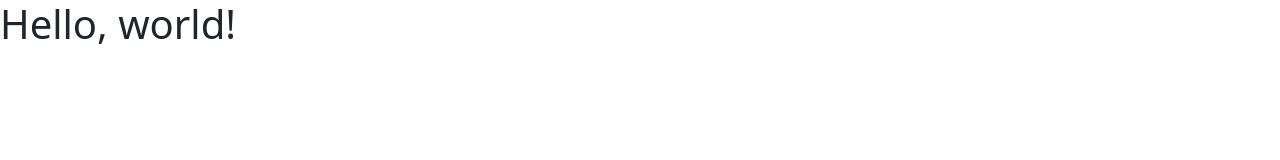
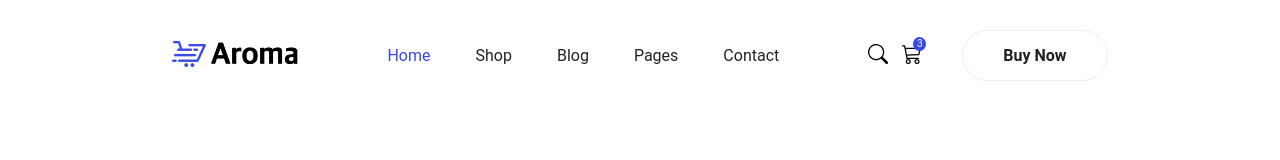
Before and after one commit to Mohammed-Alqerem/Aroma-E-commerce, a plain HTML site: page index.html in a window 1280 px wide. Drawn offline with nearby package versions, Linux system fonts and the light colour scheme.

Commit message:
finish navbar html and css without media

```diff
--- a/assets/src/css/main.css
+++ b/assets/src/css/main.css
@@ -0,0 +1,128 @@
+*{
+    margin: 0;
+    padding: 0;
+    box-sizing: border-box;
+    font-family: "Roboto", sans-serif;
+}
+
+:root{
+    --main-color:#3749e8;
+}
+
+ul{
+    list-style-type: none;
+}
+
+a{
+    text-decoration: none;
+}
+
+.container{
+    width: 80%;
+    margin: auto;
+
+}
+
+
+/* start navbar */
+
+
+
+
+.nav{
+
+    padding: 30px 0;
+    display: flex;
+    flex-wrap: wrap;
+    justify-content: space-around;
+    align-items: center;
+    background-color: #ffffff;
+}
+
+
+.nav-links{
+    display: flex;
+    flex-wrap: wrap;
+    gap: 45px;
+}
+.nav-links li a{
+    color: #222222;
+    transition: .4s;
+    -webkit-transition: .4s;
+    -moz-transition: .4s;
+    -ms-transition: .4s;
+    -o-transition: .4s;
+}
+.nav-links li:hover a{
+
+    color: var(--main-color);
+
+}
+
+.nav-links li a.active{
+    color: var(--main-color);
+}
+
+.nav-info{
+    display: flex;
+    align-items: center;
+    flex-wrap: wrap;
+    gap: 30px;
+}
+
+.btn-nav{
+    border: solid 1px #eeeeee;
+    color: #222222;
+    font-weight: bold;
+    padding:15px 40px;
+    border-radius: 50px;
+    -webkit-border-radius: 50px;
+    -moz-border-radius: 50px;
+    -ms-border-radius: 50px;
+    -o-border-radius: 50px;
+    transition: .4s;
+    -webkit-transition: .4s;
+    -moz-transition: .4s;
+    -ms-transition: .4s;
+    -o-transition: .4s;
+}
+
+.btn-nav:hover{
+    border-color: var(--main-color);
+
+}
+
+.nav-cart svg{
+    margin-right: 10px;
+    cursor: pointer;
+}
+
+.counter{
+
+    position: relative;
+}
+
+.counter::before{
+    content: '3';
+    position: absolute;
+    top: -12px;
+    right: 6px;
+    width: 13px;
+    height: 14px;
+    font-size: 10px;
+    display: flex;
+    justify-content: center;
+    align-items: center;
+    background-color:var(--main-color);
+    color: #fff;
+    border-radius:50% ;
+    -webkit-border-radius:50% ;
+    -moz-border-radius:50% ;
+    -ms-border-radius:50% ;
+    -o-border-radius:50% ;
+}
+
+
+
+
+/*  end navbar */
--- a/index.html
+++ b/index.html
@@ -3,11 +3,57 @@
   <head>
     <meta charset="utf-8">
     <meta name="viewport" content="width=device-width, initial-scale=1">
-    <title>Bootstrap demo</title>
-    <link href="https://cdn.jsdelivr.net/npm/bootstrap@5.3.8/dist/css/bootstrap.min.css" rel="stylesheet" integrity="sha384-sRIl4kxILFvY47J16cr9ZwB07vP4J8+LH7qKQnuqkuIAvNWLzeN8tE5YBujZqJLB" crossorigin="anonymous">
+    <title>Aroma</title>
+    <!-- font awesome cdn -->
+    <link rel="stylesheet" href="https://cdnjs.cloudflare.com/ajax/libs/font-awesome/7.0.1/css/all.min.css" integrity="sha512-2SwdPD6INVrV/lHTZbO2nodKhrnDdJK9/kg2XD1r9uGqPo1cUbujc+IYdlYdEErWNu69gVcYgdxlmVmzTWnetw==" crossorigin="anonymous" referrerpolicy="no-referrer" />
+
+    <link rel="stylesheet" href="./assets/src/css/main.css">
   </head>
   <body>
-    <h1>Hello, world!</h1>
+
+
+    <div class="container">
+
+      <nav class="nav">
+
+        <a href="#">
+          <img src="./assets/images/logo.png.webp" alt="logo-aroma">
+        </a>
+
+        <ul class="nav-links">
+
+          <li><a class="active" href="#">Home</a></li>
+          <li><a href="#">Shop</a></li>
+          <li><a href="#">Blog</a></li>
+          <li><a href="#">Pages</a></li>
+          <li><a href="#">Contact</a></li>
+
+        </ul>
+
+        <div class="nav-info">
+
+          <div class="nav-cart">
+            <span><svg xmlns="http://www.w3.org/2000/svg" width="20" height="20" fill="currentColor" class="bi bi-search"
+                viewBox="0 0 16 16">
+                <path
+                  d="M11.742 10.344a6.5 6.5 0 1 0-1.397 1.398h-.001q.044.06.098.115l3.85 3.85a1 1 0 0 0 1.415-1.414l-3.85-3.85a1 1 0 0 0-.115-.1zM12 6.5a5.5 5.5 0 1 1-11 0 5.5 5.5 0 0 1 11 0" />
+              </svg></span>
+            <span class="counter" ><svg xmlns="http://www.w3.org/2000/svg" width="20" height="20" fill="currentColor" class="bi bi-cart3"
+                viewBox="0 0 16 16">
+                <path
+                  d="M0 1.5A.5.5 0 0 1 .5 1H2a.5.5 0 0 1 .485.379L2.89 3H14.5a.5.5 0 0 1 .49.598l-1 5a.5.5 0 0 1-.465.401l-9.397.472L4.415 11H13a.5.5 0 0 1 0 1H4a.5.5 0 0 1-.491-.408L2.01 3.607 1.61 2H.5a.5.5 0 0 1-.5-.5M3.102 4l.84 4.479 9.144-.459L13.89 4zM5 12a2 2 0 1 0 0 4 2 2 0 0 0 0-4m7 0a2 2 0 1 0 0 4 2 2 0 0 0 0-4m-7 1a1 1 0 1 1 0 2 1 1 0 0 1 0-2m7 0a1 1 0 1 1 0 2 1 1 0 0 1 0-2" />
+              </svg></span>
+          </div>
+
+          <a href="#" class="btn-nav" >Buy Now</a>
+
+
+        </div>
+
+
+      </nav>
+
+    </div>
 
 
 
@@ -20,6 +66,5 @@
 
 
 
-    <script src="https://cdn.jsdelivr.net/npm/bootstrap@5.3.8/dist/js/bootstrap.bundle.min.js" integrity="sha384-FKyoEForCGlyvwx9Hj09JcYn3nv7wiPVlz7YYwJrWVcXK/BmnVDxM+D2scQbITxI" crossorigin="anonymous"></script>
   </body>
 </html>
```
